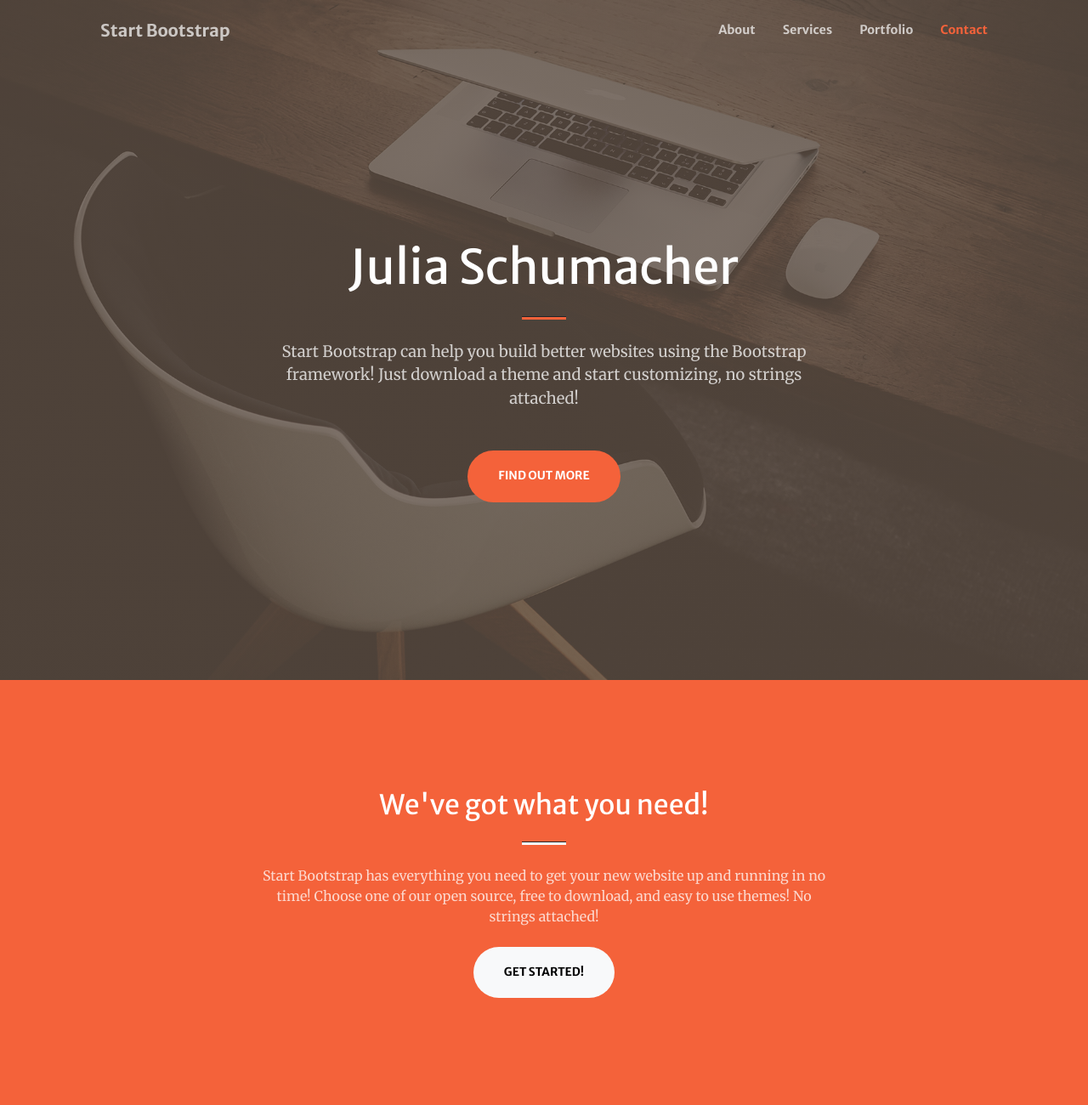
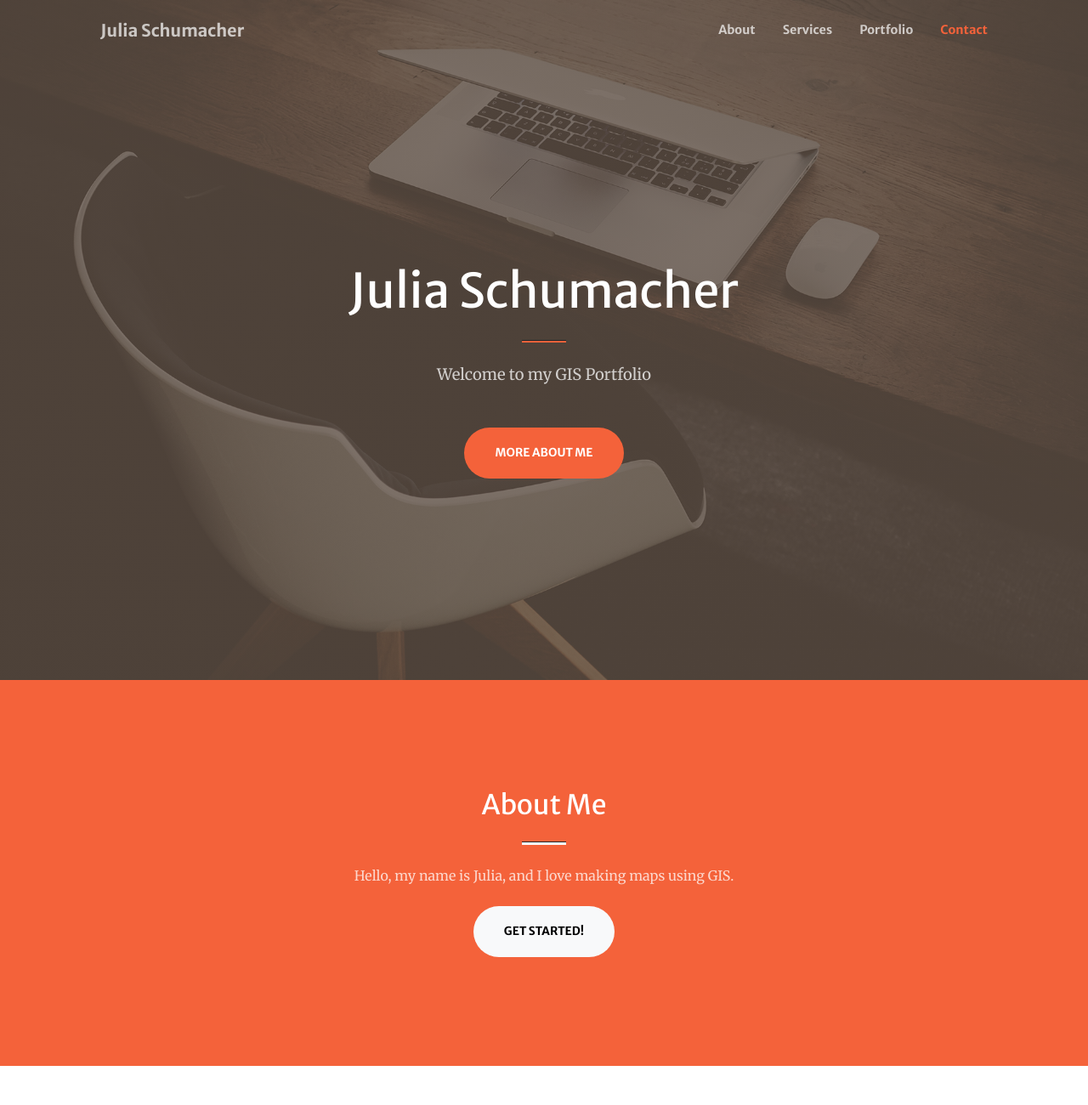
Before and after one commit to julia-r-schu/Portfolio, a plain HTML site: page index.html in a window 1280 px wide. Shown: the top 1300 px of the page at 85% size. Drawn offline with nearby package versions, Linux system fonts and the light colour scheme; some packages are replaced by stand-ins of ours; a script that the page names is missing.

Commit message:
Update index.html

```diff
--- a/index.html
+++ b/index.html
@@ -22,7 +22,7 @@
         <!-- Navigation-->
         <nav class="navbar navbar-expand-lg navbar-light fixed-top py-3" id="mainNav">
             <div class="container px-4 px-lg-5">
-                <a class="navbar-brand" href="#page-top">Start Bootstrap</a>
+                <a class="navbar-brand" href="#page-top">Julia Schumacher</a>
                 <button class="navbar-toggler navbar-toggler-right" type="button" data-bs-toggle="collapse" data-bs-target="#navbarResponsive" aria-controls="navbarResponsive" aria-expanded="false" aria-label="Toggle navigation"><span class="navbar-toggler-icon"></span></button>
                 <div class="collapse navbar-collapse" id="navbarResponsive">
                     <ul class="navbar-nav ms-auto my-2 my-lg-0">
@@ -43,8 +43,8 @@
                         <hr class="divider" />
                     </div>
                     <div class="col-lg-8 align-self-baseline">
-                        <p class="text-white-75 mb-5">Start Bootstrap can help you build better websites using the Bootstrap framework! Just download a theme and start customizing, no strings attached!</p>
-                        <a class="btn btn-primary btn-xl" href="#about">Find Out More</a>
+                        <p class="text-white-75 mb-5">Welcome to my GIS Portfolio</p>
+                        <a class="btn btn-primary btn-xl" href="#about">More About Me</a>
                     </div>
                 </div>
             </div>
@@ -54,9 +54,9 @@
             <div class="container px-4 px-lg-5">
                 <div class="row gx-4 gx-lg-5 justify-content-center">
                     <div class="col-lg-8 text-center">
-                        <h2 class="text-white mt-0">We've got what you need!</h2>
+                        <h2 class="text-white mt-0">About Me</h2>
                         <hr class="divider divider-light" />
-                        <p class="text-white-75 mb-4">Start Bootstrap has everything you need to get your new website up and running in no time! Choose one of our open source, free to download, and easy to use themes! No strings attached!</p>
+                        <p class="text-white-75 mb-4">Hello, my name is Julia, and I love making maps using GIS.</p>
                         <a class="btn btn-light btn-xl" href="#services">Get Started!</a>
                     </div>
                 </div>
```
